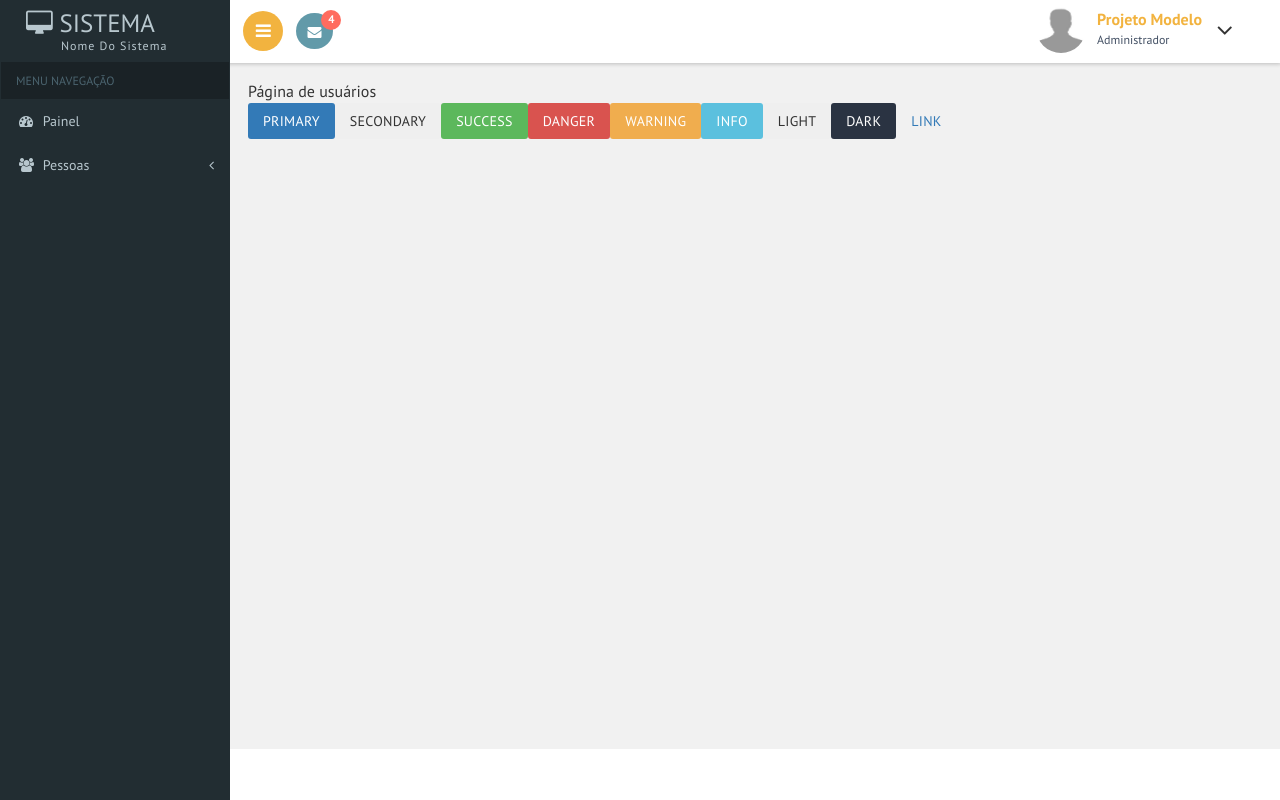
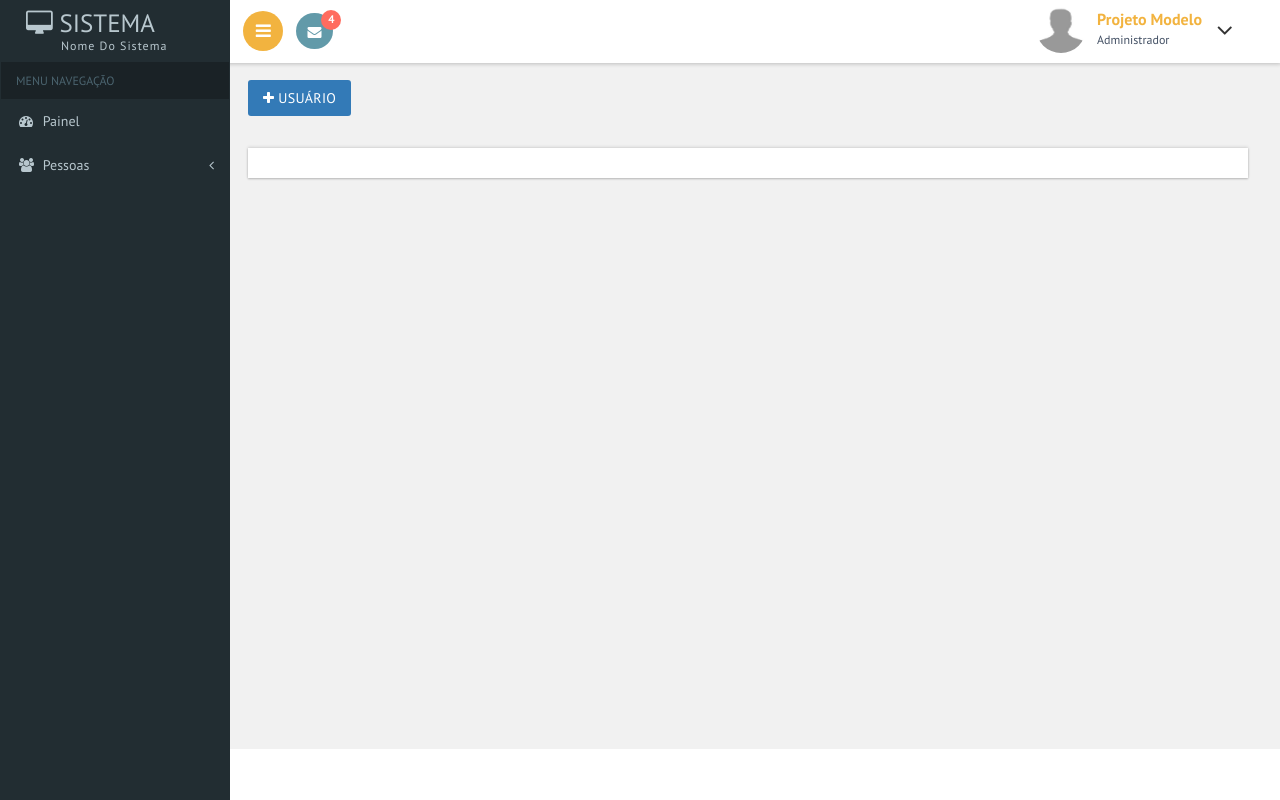
Before and after one commit to brayanmonteiroo/projeto-template, a PHP site: page /painel/index.php?pagina=usuarios in a window 1280 px wide. Run offline with PHP 8.4, Linux system fonts and the light colour scheme; a user stored in the database is signed in; data comes from the database, SQL or seed files in the repository; data that the repository does not hold is empty.

Commit message:
Página de usuários

```diff
--- a/painel/paginas/usuarios.php
+++ b/painel/paginas/usuarios.php
@@ -1,12 +1,8 @@
 <?php
-echo "Página de usuários <br>";
-echo '<button type="button" class="btn btn-primary">Primary</button>';
-echo '<button type="button" class="btn btn-secondary">Secondary</button>';
-echo '<button type="button" class="btn btn-success">Success</button>';
-echo '<button type="button" class="btn btn-danger">Danger</button>';
-echo '<button type="button" class="btn btn-warning">Warning</button>';
-echo '<button type="button" class="btn btn-info">Info</button>';
-echo '<button type="button" class="btn btn-light">Light</button>';
-echo '<button type="button" class="btn btn-dark">Dark</button>';
-echo '<button type="button" class="btn btn-link">Link</button>';
+$pag = 'usuarios';
 ?>
+<button type="button" class="btn btn-primary"><span class="fa fa-plus"></span> Usuário</button>
+
+<div class="bs-example widget-shadow" style="padding: 15px;" id="listar">
+
+</div>
```
